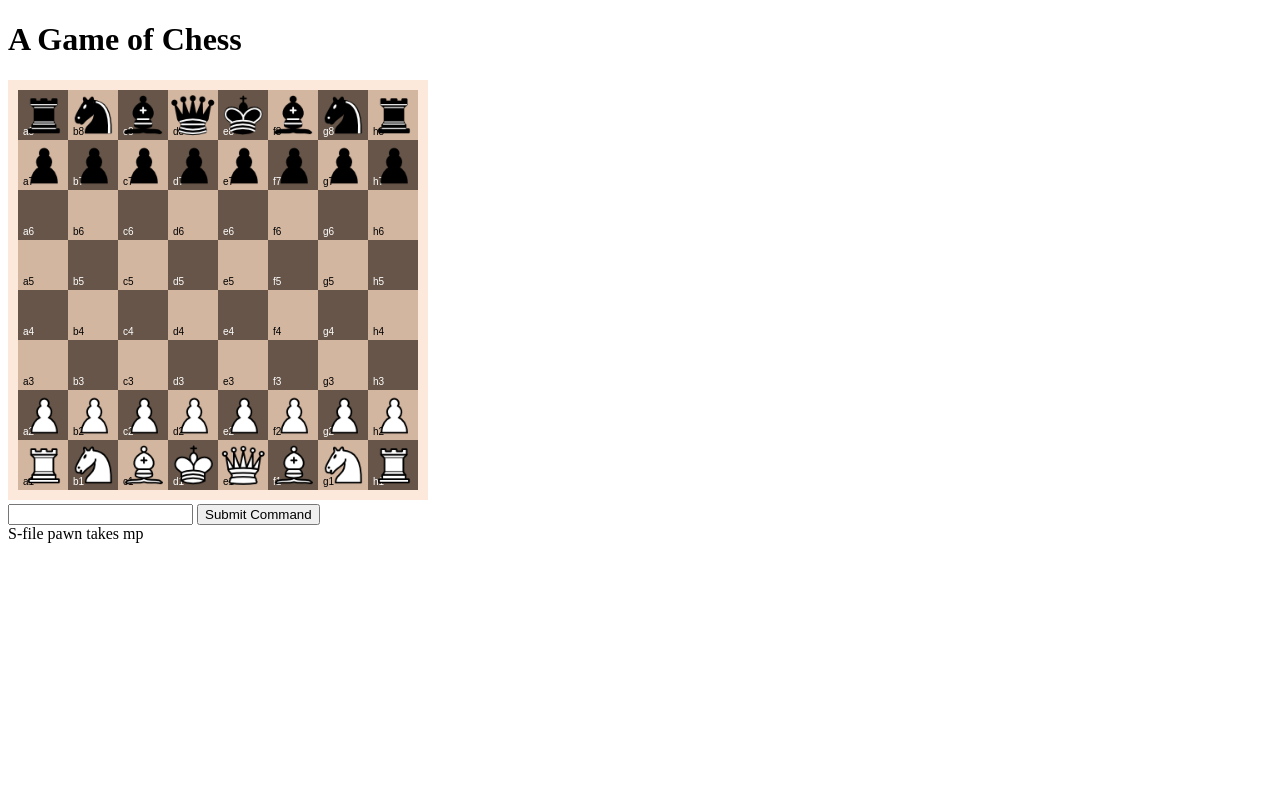
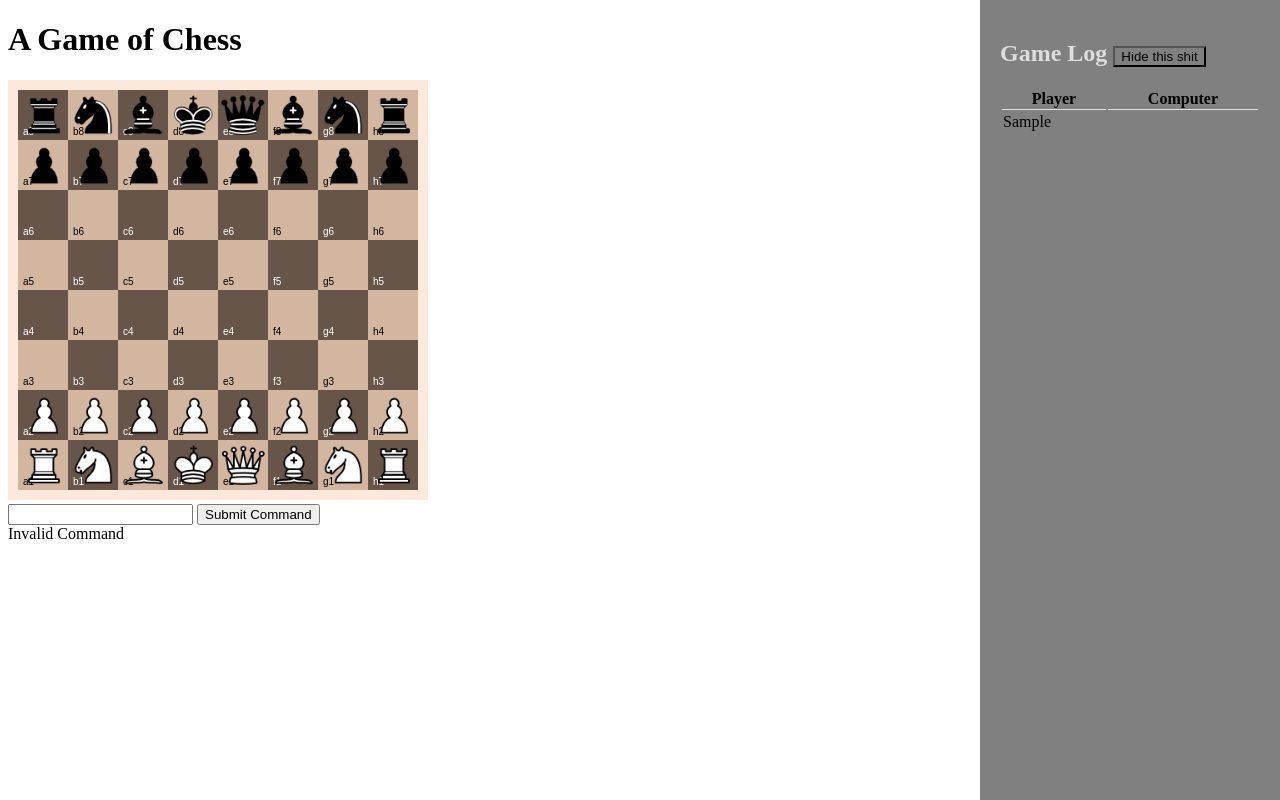
Before and after one commit to MiloCS/Chess, a plain HTML site: page chess.html in a window 1280 px wide. Both pictures are taken after typing "Sample" into the empty fields and a click on the button "Submit Command". Drawn offline with nearby package versions, Linux system fonts and the light colour scheme.

Commit message:
ui updates

```diff
--- a/chess.html
+++ b/chess.html
@@ -2,11 +2,7 @@
 <html>
 <head>
 	<title>Chess</title>
-	<style type="text/css">
-		canvas {
-			border: 10px solid #fce9db;
-		}
-	</style>
+	<link rel="stylesheet" type="text/css" href="style.css">
 </head>
 <body>
 	<h1>A Game of Chess</h1>
@@ -14,9 +10,22 @@
 	<br>
 	<span>
 		<input type="textbox" name="command" id="commandbox">
-		<button onclick="submitCommand()">Submit Command</button>
+		<button id="submitcommand">Submit Command</button>
 	</span>
 	<div id="interpretedcommand"></div>
-	<script type="text/javascript" src="chess.js"></script>
+	<div id="gamelog-sidebar">
+		<div id="gamelog">
+		<h2>Game Log <button id="hider">Hide this shit</button></h2>
+		<table>
+			<tr>
+				<th>Player</th>
+				<th>Computer</th>
+			</tr>
+		</table>
+		</div>
+	</div>
+	<script type="text/javascript" src="./chess.js"></script>
+	<script src="https://code.jquery.com/jquery-3.4.1.min.js" integrity="sha256-CSXorXvZcTkaix6Yvo6HppcZGetbYMGWSFlBw8HfCJo=" crossorigin="anonymous"></script>
+	<script type="text/javascript" src="./relay.js"></script>
 </body>
 </html>
--- a/chess.js
+++ b/chess.js
@@ -70,19 +70,10 @@ positions[0][1] = "blackknight";
 positions[0][6] = "blackknight";
 positions[0][2] = "blackbishop";
 positions[0][5] = "blackbishop";
-positions[0][3] = "blackqueen";
-positions[0][4] = "blackking";
+positions[0][4] = "blackqueen";
+positions[0][3] = "blackking";
 
 ///game logic (commands)
-function submitCommand() {
-	let commandbox = document.getElementById("commandbox");
-	let command = commandbox.value;
-	commandbox.value = "";
-	//actual logic call
-
-	let outputbox = document.getElementById("interpretedcommand");
-	outputbox.innerHTML = returnStringCommand(command)
-}
 
 function letterToPieceName(letter) {
 	switch(letter.toLowerCase()) {
@@ -118,7 +109,7 @@ function returnStringCommand(command) {
 		let square = command.substring(0, 2);
 		return letterToPieceName(piece) + " to " + square;
 	}
-	else if (/^[abcdefgh]x[abcdefgh][0-8]\+?$/i) {
+	else if (/^[abcdefgh]x[abcdefgh][0-8]\+?$/i.test(command)) {
 		let file = command[0];
 		let square = command.substring(2, 4);
 		return file + "-file pawn takes " + square
--- /dev/null
+++ b/relay.js
@@ -0,0 +1,15 @@
+$( document ).ready(function () {
+	$( "#submitcommand" ).click(function () {
+		let commandbox = $( "#commandbox" );
+		let command = commandbox.val();
+		commandbox.val('');
+		//actual logic call
+		$( "table" ).append(`<tr><td>${command}</td><td></td></tr>`)
+		let outputbox = $( "#interpretedcommand" );
+		outputbox.html(returnStringCommand(command));
+	});
+});
+
+$( "#hider" ).click(function () {
+	$( "#gamelog-sidebar" ).hide();
+});
--- /dev/null
+++ b/style.css
@@ -0,0 +1,39 @@
+#gamelog-sidebar {
+  height: 100%;
+  width: 300px;
+  position: fixed;
+  z-index: 1;
+  top: 0;
+  right: 0;
+  background-color: grey;
+  overflow-x: hidden;
+}
+
+h2 {
+	font-size: 20;
+	color: #ddd;
+}
+
+#gamelog {
+	padding: 20px;
+}
+
+table {
+	width: 100%
+}
+
+th {
+	border-bottom: 1px solid #ddd;
+}
+
+tr:hover {
+	background-color: #f5f5f5;
+}
+
+canvas {
+	border: 10px solid #fce9db;
+}
+
+#hider {
+	background-color: transparent;
+}
```
Also changed, not shown: server.js (added, +21 -0 lines), README.md, 1 other file.
